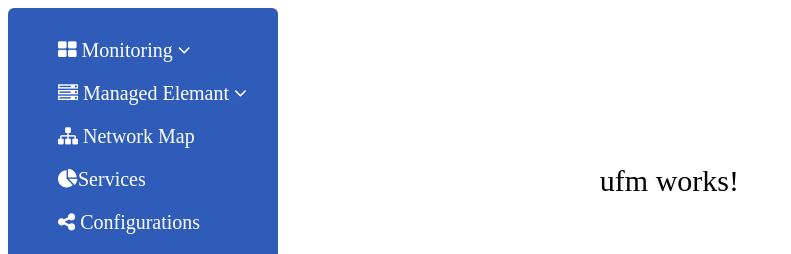
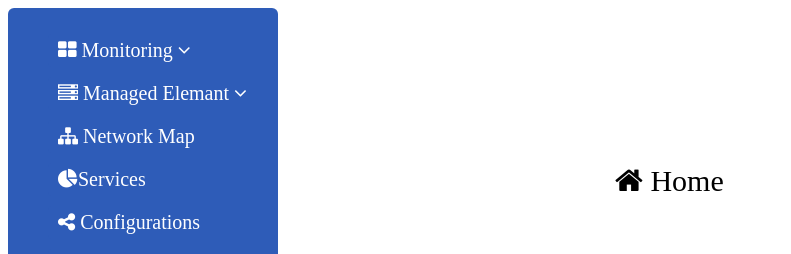
Before and after one commit to Tala-Boss/Angular, an Angular app: page /ufm in a window 1280 px wide. Shown: the top 254 px of the page, without its empty margins (0-791 px from the left). Built offline with nearby package versions, Linux system fonts and the light colour scheme.

Commit message:
Update ufm.component.html

```diff
--- a/src/app/ufm/ufm.component.html
+++ b/src/app/ufm/ufm.component.html
@@ -1 +1 @@
-<p>ufm works!</p>
+<p><i class="fa fa-home" aria-hidden="true"></i> Home </p>
```
